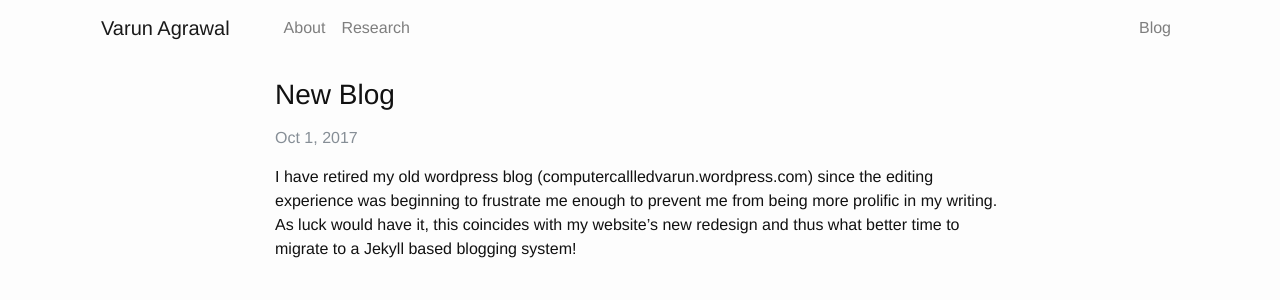
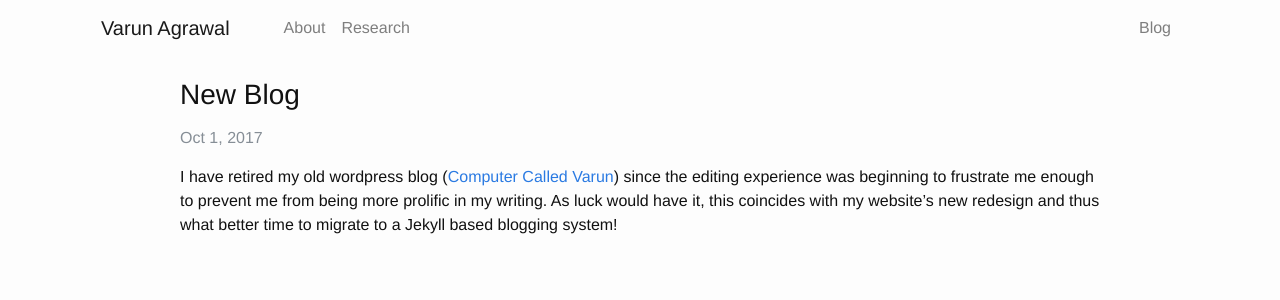
Before and after one commit to varunagrawal/varunagrawal.github.io, a Jekyll site: the page built from _posts/2017-10-01-new-blog.md, in a window 1280 px wide. Shown: the top 300 px of the page. Built offline with Jekyll 4.4.1, drawn with Linux system fonts in a browser that asks for light colours; nearby versions of some CDN libraries.

```diff
--- a/_layouts/post.html
+++ b/_layouts/post.html
@@ -3,7 +3,7 @@ layout: default
 ---
 
 <div class="row post">
-  <div class="col-8 ml-auto mr-auto">
+  <div class="col-10 ml-auto mr-auto">
     <header class="post-header">
       <h3 class="post-title">{{ page.title }}</h3>
       <p class="post-meta text-muted">{{ page.date | date: "%b %-d, %Y" }}{% if page.author %} • {{ page.author }}{% endif %}{% if page.meta %} • {{ page.meta }}{% endif %}</p>
--- a/_posts/2017-10-01-new-blog.md
+++ b/_posts/2017-10-01-new-blog.md
@@ -5,4 +5,4 @@ date:   2017-10-01 07:43:41
 categories: jekyll update
 ---
 
-I have retired my old wordpress blog (computercallledvarun.wordpress.com) since the editing experience was beginning to frustrate me enough to prevent me from being more prolific in my writing. As luck would have it, this coincides with my website's new redesign and thus what better time to migrate to a Jekyll based blogging system!
+I have retired my old wordpress blog ([Computer Called Varun](computercallledvarun.wordpress.com)) since the editing experience was beginning to frustrate me enough to prevent me from being more prolific in my writing. As luck would have it, this coincides with my website's new redesign and thus what better time to migrate to a Jekyll based blogging system!
```
Also changed, not shown: _drafts/2017-10-23-ar-track.md (renamed from _posts/2017-10-23-ar-track.md, +5 -0 lines).
